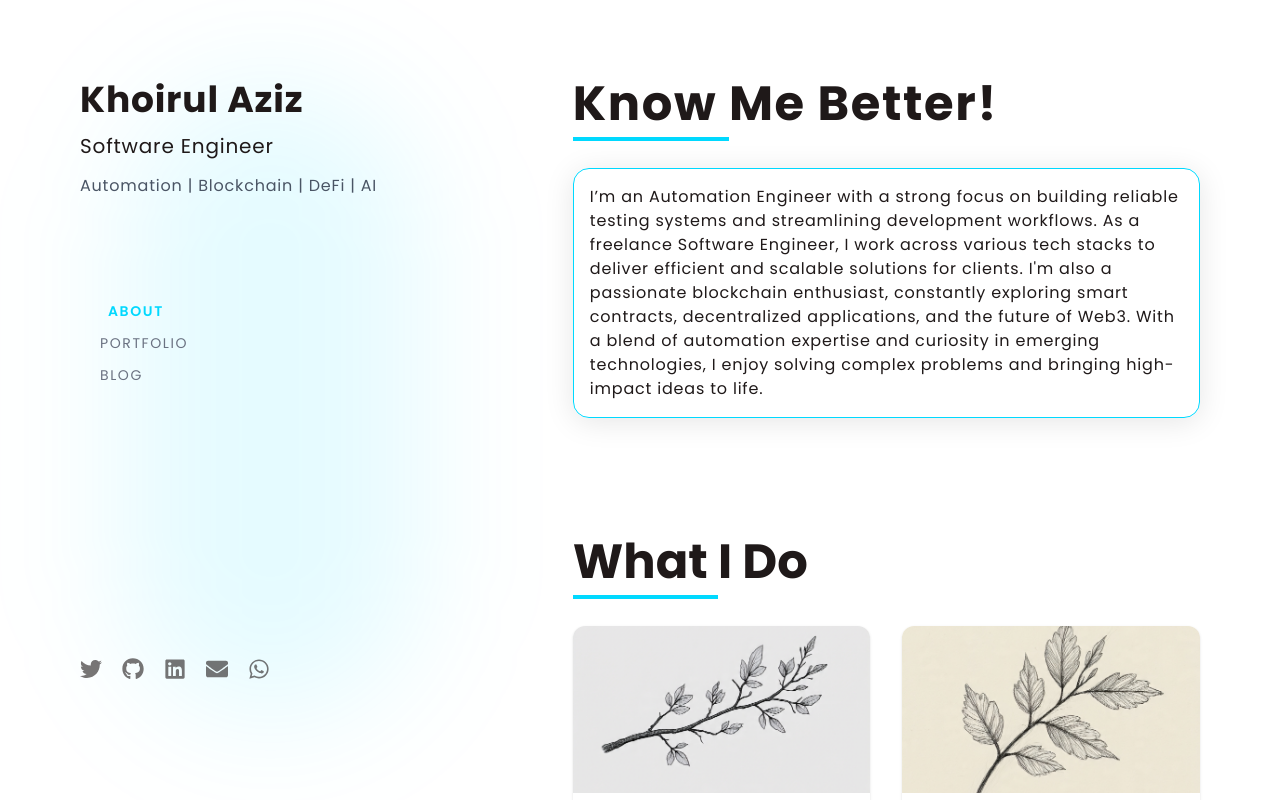
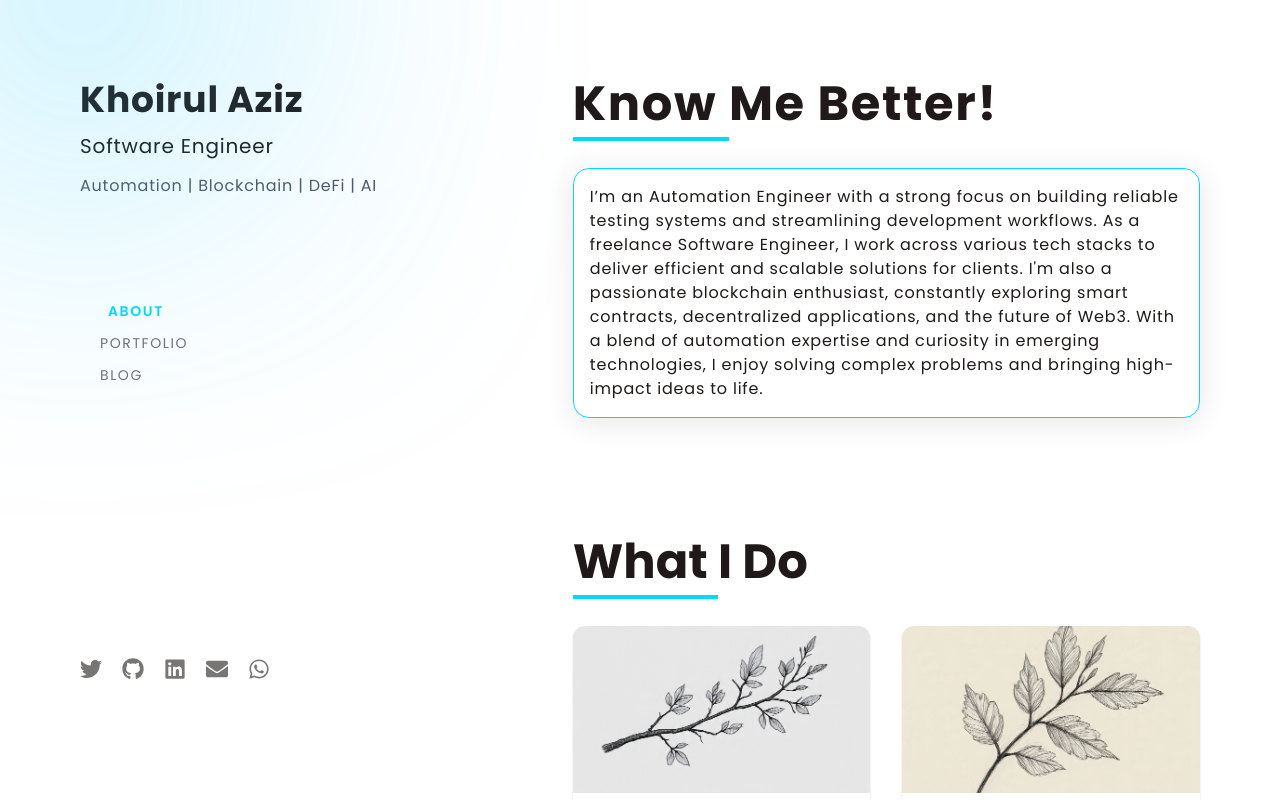
Before and after one commit to khazeez/personal-portfolio, a Next.js app: page / in a window 1280 px wide. Shown: the top 800 px of the page. Built offline with nearby package versions, Linux system fonts and the light colour scheme.

Commit message:
update blog

```diff
--- a/src/components/layout/about.tsx
+++ b/src/components/layout/about.tsx
@@ -4,6 +4,7 @@ import Glassmorphin from '../ui/glassmorphin';
 export default function About() {
   return (
     <div className='tracking-widest gap-y-5 py-10 space-y-5'>
+
       <h1
         id='about'
         className='lg:text-5xl text-3xl font-bold scroll-mt-24 pb-5'
@@ -11,10 +12,9 @@ export default function About() {
         <span className='border-b-accent border-b-4 w-15'>Know </span> Me
         Better!
       </h1>
-      <Glassmorphin className='p-4 z-10'>
+      <Glassmorphin className='p-4 z-10' >
         <p className=' tracking-wider text-normal'>{about.paragraphs}</p>
       </Glassmorphin>
-
     </div>
   );
 }
--- a/src/components/layout/sidebar.tsx
+++ b/src/components/layout/sidebar.tsx
@@ -162,9 +162,10 @@ export default function Hero() {
           <FaWhatsapp size={22} className={iconClass} />
         </a>
       </div>
-      <div className='pointer-events-none absolute inset-0 -z-10'>
+      {/* <div className='pointer-events-none absolute inset-0 -z-10'>
         <div className='absolute inset-20 rounded-full bg-accent/10 blur-3xl' />
-      </div>
+      </div> */}
+      <div className="" id='mouse-glow'></div>
     </section>
   );
 }
```
